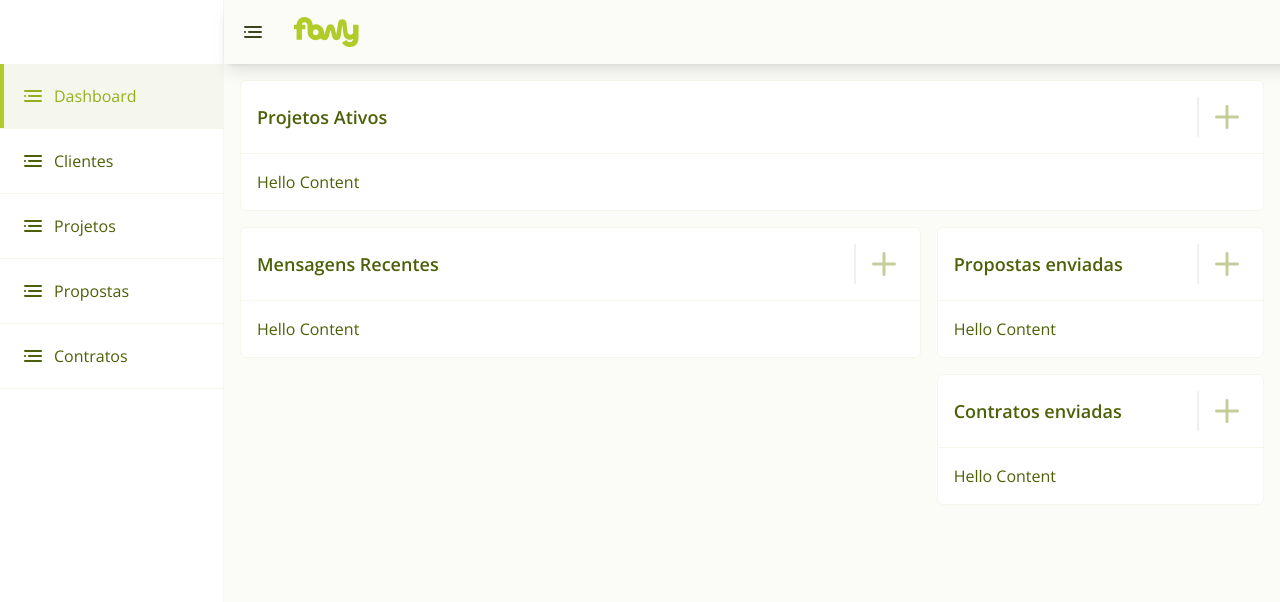
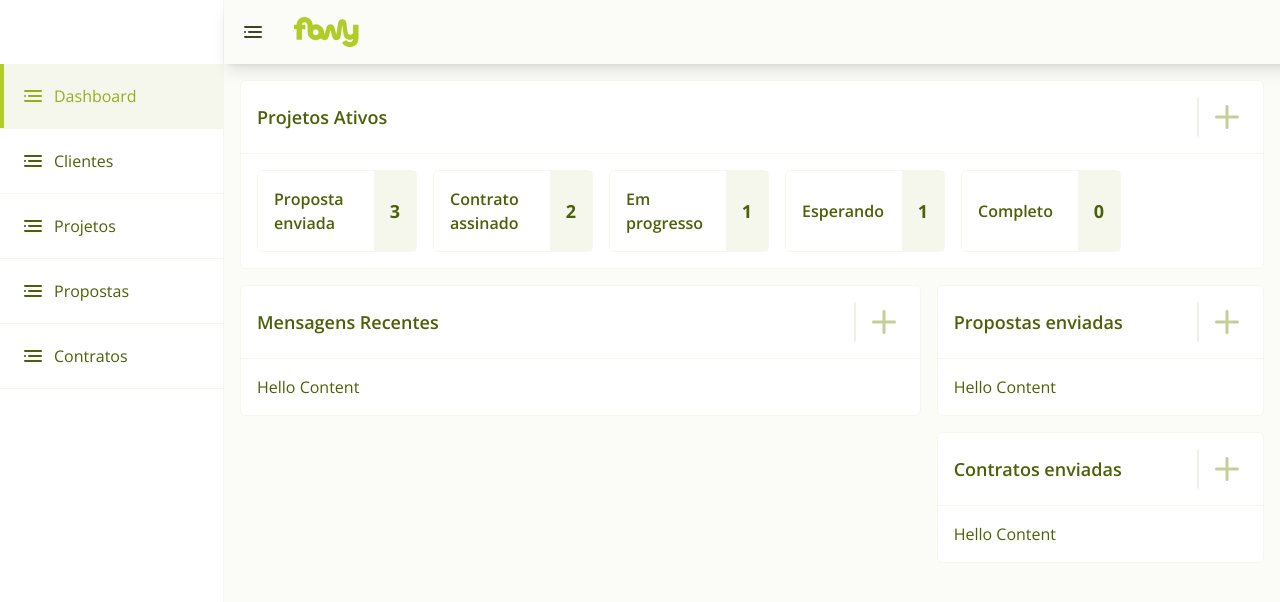
Before and after one commit to leonardokegel/flowly, an Angular app: page / in a window 1280 px wide. Shown: the top 602 px of the page. Built offline with nearby package versions, Linux system fonts and the light colour scheme.

Commit message:
Status dos projetos para a dashboard

```diff
--- a/src/app/pages/dashboard/dashboard.component.html
+++ b/src/app/pages/dashboard/dashboard.component.html
@@ -6,7 +6,7 @@
 
     <div class="flex-grow w-full">
       <app-card title="Projetos Ativos">
-        <p>Hello Content</p>
+        <app-project-status></app-project-status>
       </app-card>
     </div>
 
--- /dev/null
+++ b/src/app/shared/components/project-status/project-status.component.html
@@ -0,0 +1,6 @@
+<div class="flex gap-4 flex-wrap xl:flex-nowrap overflow-x-auto">
+  <div *ngFor="let item of projectStatus" class="flex w-40 border rounded-md border-basic-300">
+    <div class="p-4 flex-grow self-center font-semibold">{{ item.title }}</div>
+    <div class="flex items-center justify-center bg-basic-300 p-4 text-lg font-bold">{{ item.count }}</div>
+  </div>
+</div>
--- /dev/null
+++ b/src/app/shared/components/project-status/project-status.component.ts
@@ -0,0 +1,22 @@
+import { Component, Input } from '@angular/core';
+
+interface ProjectStatus {
+  title: string
+  count: string
+}
+
+@Component({
+  selector: 'app-project-status',
+  templateUrl: './project-status.component.html',
+  styleUrls: ['./project-status.component.scss']
+})
+export class ProjectStatusComponent {
+  @Input()
+  projectStatus: ProjectStatus[] = [
+    { title: 'Proposta enviada', count: '3'},
+    { title: 'Contrato assinado', count: '2'},
+    { title: 'Em progresso', count: '1'},
+    { title: 'Esperando', count: '1'},
+    { title: 'Completo', count: '0'}
+  ];
+}
--- a/src/app/shared/shared.module.ts
+++ b/src/app/shared/shared.module.ts
@@ -12,6 +12,7 @@ import { IconMenuComponent } from './icons/icon-menu/icon-menu.component';
 import { IconPlusComponent } from './icons/icon-plus/icon-plus.component';
 import { IconWarningCircleComponent } from './icons/icon-warning-circle/icon-warning-circle.component';
 import { CardComponent } from './components/card/card.component';
+import { ProjectStatusComponent } from './components/project-status/project-status.component';
 
 const images = [ImgFlowlyComponent];
 const icons = [
@@ -25,6 +26,7 @@ const components = [
   ButtonComponent,
   InputComponent,
   CardComponent,
+  ProjectStatusComponent,
 ];
 
 @NgModule({
```
Also changed, not shown: src/app/shared/components/project-status/project-status.component.scss (added), 1 other file (tests, documents, lock files or other folders).
